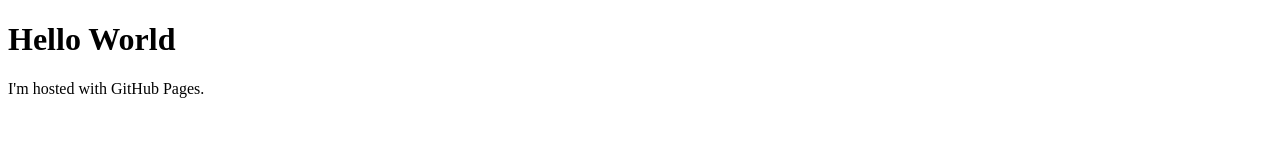
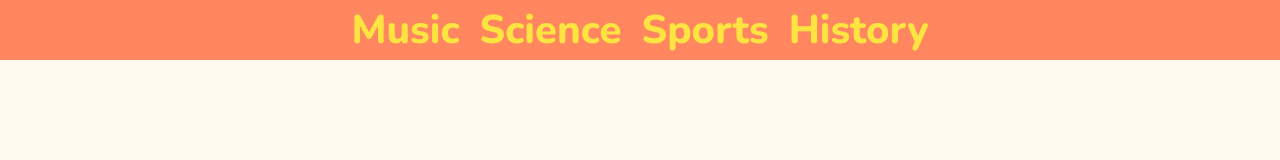
Before and after one commit to jminc872/jmincy872.github.io, a plain HTML site: page index.html in a window 1280 px wide. Drawn offline with nearby package versions, Linux system fonts and the light colour scheme.

Commit message:
Add files via upload

```diff
--- a/index.html
+++ b/index.html
@@ -1,7 +1,37 @@
 <!DOCTYPE html>
   <html>
+    <head>
+		<meta charset="UTF-8" />
+		<meta http-equiv="X-UA-Compatible" content="IE=edge" />
+		<meta name="viewport" content="width=device-width, initial-scale=1.0" />
+
+		<link href="https://cdn.jsdelivr.net/npm/bootstrap@5.1.3/dist/css/bootstrap.min.css" rel="stylesheet" integrity="sha384-1BmE4kWBq78iYhFldvKuhfTAU6auU8tT94WrHftjDbrCEXSU1oBoqyl2QvZ6jIW3" crossorigin="anonymous">
+		<link rel="stylesheet" href="css/index.css" />
+
+		<link rel="preconnect" href="https://fonts.googleapis.com">
+		<link rel="preconnect" href="https://fonts.gstatic.com" crossorigin>
+		<link href="https://fonts.googleapis.com/css2?family=Nunito:wght@600;800&display=swap" rel="stylesheet">
+
+		<title>KnowMoreStuff - Random info to make your life more fun</title>
+	</head>
+
     <body>
-      <h1>Hello World</h1>
-      <p>I'm hosted with GitHub Pages.</p>
+
+		<ul class="navbar nav justify-content-center">
+		  <li class="nav-item">
+			<a class="nav-link active" aria-current="page" href="#">Music</a>
+		  </li>
+		  <li class="nav-item">
+			<a class="nav-link" href="#">Science</a>
+		  </li>
+		  <li class="nav-item">
+			<a class="nav-link" href="#">Sports</a>
+		  </li>
+		  <li class="nav-item">
+			<a class="nav-link" href="#">History</a>
+		  </li>
+		</ul>
+
     </body>
+
   </html>
```
